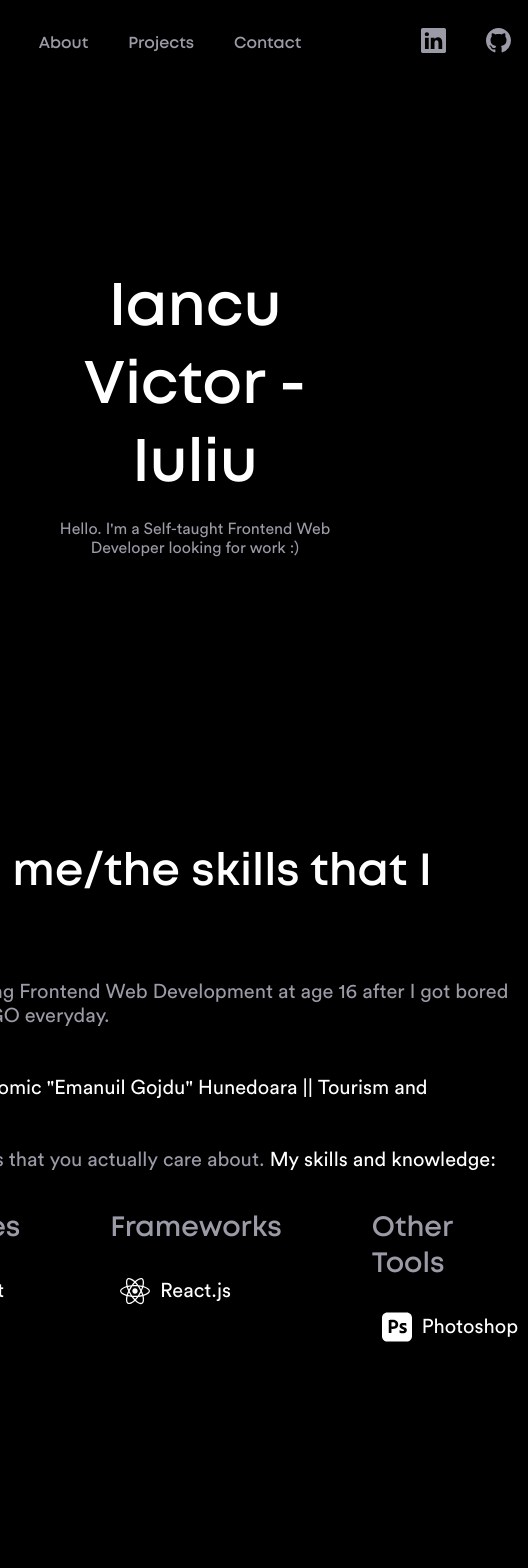
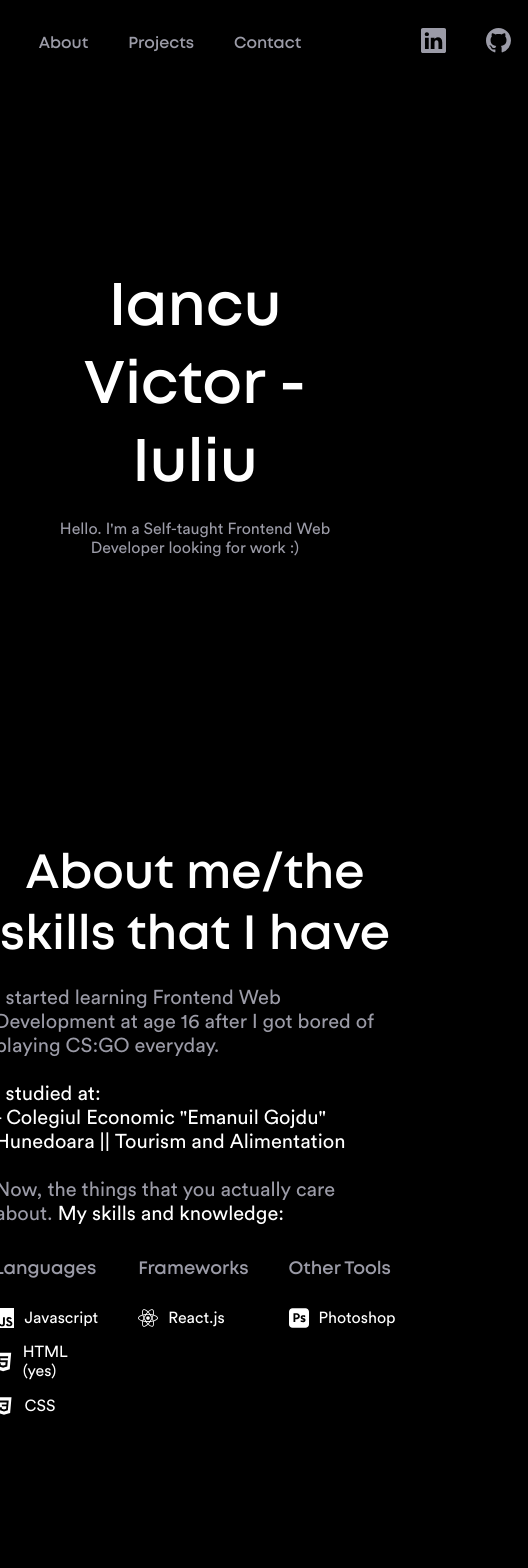
Before and after one commit to iancuvictor/Portfolio, a React (Create React App) app: page / in a window 390 px wide. Shown: the top 1568 px of the page, 528 px wide, since content can reach past the window. Built offline with nearby package versions, Linux system fonts and the light colour scheme; the HTML template or start-up script is replaced by a standard one.

Commit message:
First part of responsiveness for the about page. Not finished yet since the navbar doesn't scroll to the center of it.

```diff
--- a/src/components/about/about.module.css
+++ b/src/components/about/about.module.css
@@ -63,7 +63,7 @@
     justify-content: flex-end;
     gap: 10px;
     margin: 0;
-    padding: 0px 10px;
+    padding: 0px 0px;
 }
 
 .languages ul a, .frameworks ul a, .otherTools ul a{
@@ -97,3 +97,32 @@
 .otherTools:hover .photoIcon {
     color: #2476EE;
 }
+
+@media screen and (max-width: 750px) {
+    .content{
+        width: 400px;
+    }
+
+    .content > h1{
+        text-align: center;
+        font-size: 48px;
+    }
+
+    .skillsContent{
+        gap: 40px;
+        width: 400px;
+        justify-content: center;
+    }
+
+    .languages h1, .frameworks h1, .otherTools h1{
+    font-size: 18px;
+    }
+
+    .htmlIcon, .cssIcon, .jsIcon, .reactIcon, .photoIcon{
+        width: 20px;
+    }
+
+    .languages ul a, .frameworks ul a, .otherTools ul a{
+        font-size: 16px;
+    }
+}
```
